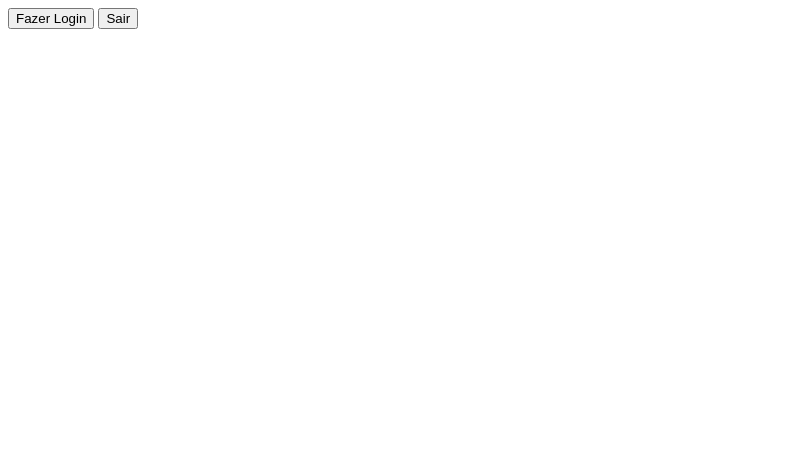
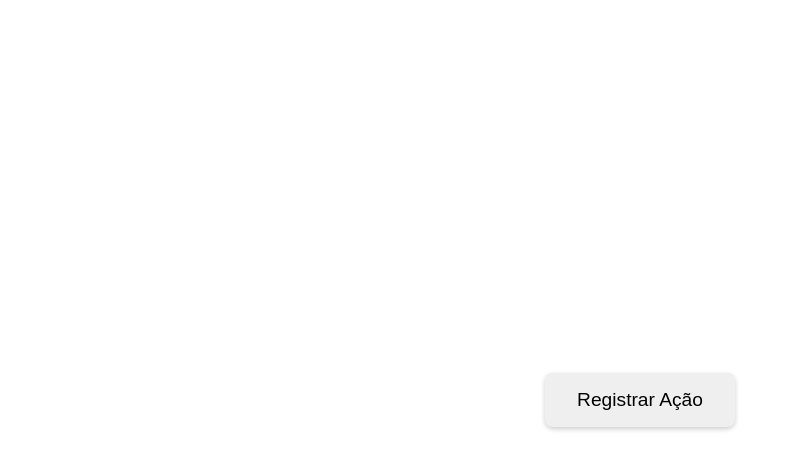
Before and after one commit to cademeuteclado/cyber_bot_app, a plain HTML site: page index.html in a window 1280 px wide. Shown: the whole page, without its empty margins (0-792 px from the left). Drawn offline with Linux system fonts and the light colour scheme.

Commit message:
Update index.html

```diff
--- a/index.html
+++ b/index.html
@@ -1,23 +1,63 @@
 <!DOCTYPE html>
-<html>
+<html lang="pt-BR">
 <head>
-    <title>Ações do Bot</title>
-    <script src="https://telegram.org/js/telegram-web-app.js"></script>
+  <meta charset="UTF-8">
+  <title>Teste Botão</title>
+  <style>
+    html, body {
+      height: 100%;
+      margin: 0;
+      display: flex;
+      align-items: center;
+      justify-content: center;
+      font-family: sans-serif;
+    }
+    #btn {
+      padding: 1rem 2rem;
+      font-size: 1.2rem;
+      border: none;
+      border-radius: 0.5rem;
+      cursor: pointer;
+      box-shadow: 0 2px 5px rgba(0,0,0,0.2);
+      transition: transform 0.1s;
+    }
+    #btn:active {
+      transform: scale(0.95);
+    }
+  </style>
 </head>
 <body>
-    <button onclick="registrarAcao('login')">Fazer Login</button>
-    <button onclick="registrarAcao('logout')">Sair</button>
+  <button id="btn">Registrar Ação</button>
 
-    <script>
-        function registrarAcao(acao) {
-            const data = {
-                user_id: Telegram.WebApp.initDataUnsafe.user.id,
-                acao: acao
-            };
+  <script>
+    const btn = document.getElementById('btn');
+    // Se estiver rodando como WebApp do Telegram:
+    const tg = window.Telegram?.WebApp;
 
-            Telegram.WebApp.sendData(JSON.stringify(data));
-            Telegram.WebApp.close();
-        }
-    </script>
+    btn.addEventListener('click', async () => {
+      const payload = {
+        user_id: tg?.initDataUnsafe?.user?.id || 0,
+        acao: 'Teste de clique'
+      };
+
+      // Comunica o WebApp (caso haja)
+      if (tg) {
+        tg.sendData(JSON.stringify(payload));
+      }
+
+      // Envia ao seu back‑end
+      try {
+        const res = await fetch('/acao', {
+          method: 'POST',
+          headers: {'Content-Type': 'application/json'},
+          body: JSON.stringify(payload)
+        });
+        const text = await res.text();
+        alert('Resposta: ' + text);
+      } catch (e) {
+        alert('Erro ao registrar: ' + e);
+      }
+    });
+  </script>
 </body>
 </html>
```
